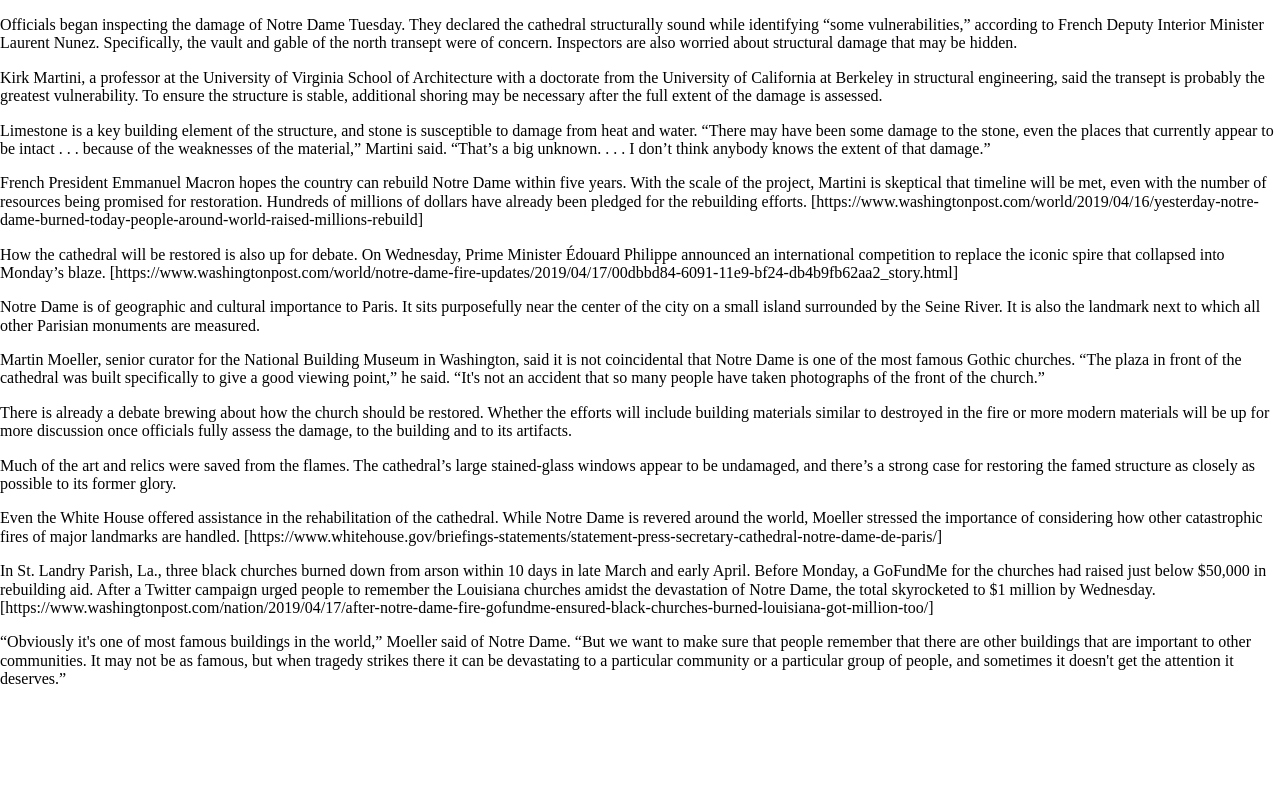
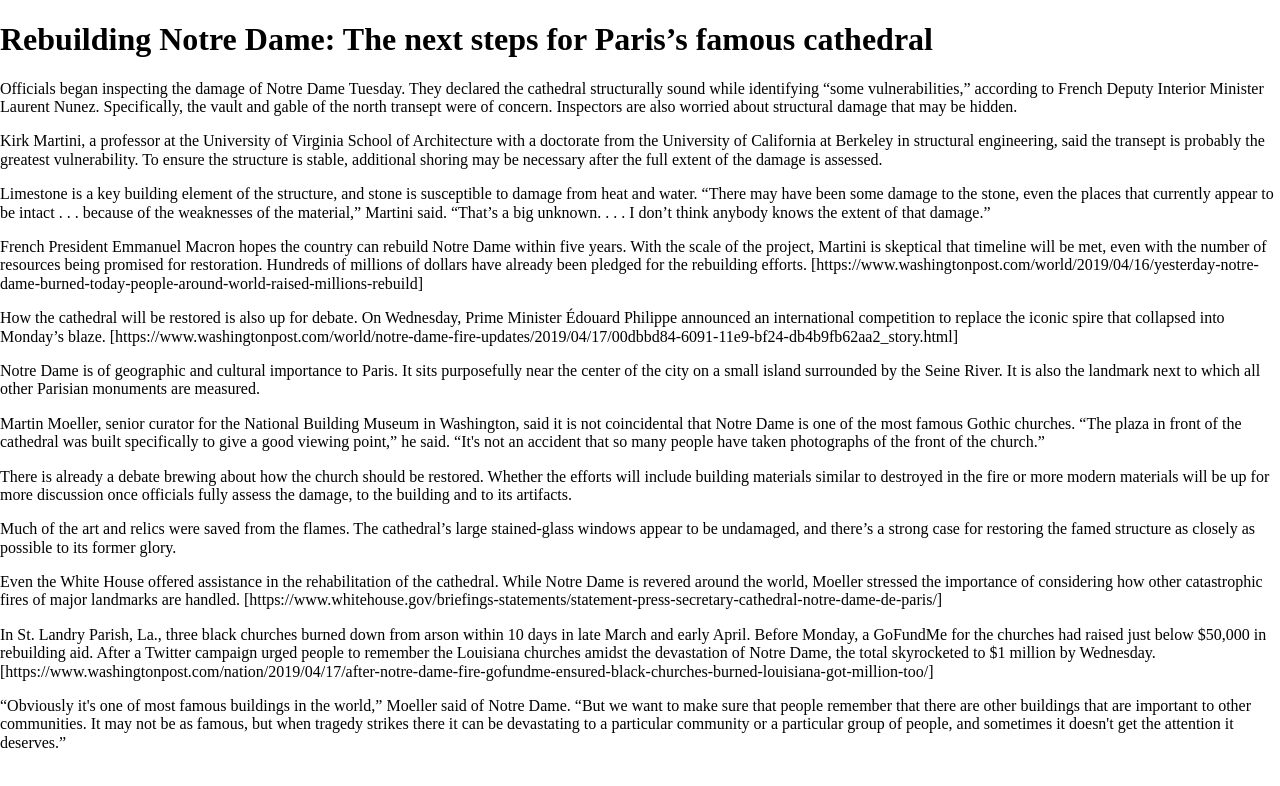
Before and after one commit to kevinmcnulty/kevinmcnulty.github.io, a plain HTML site: page midterm.html in a window 1280 px wide. Drawn offline with nearby package versions, Linux system fonts and the light colour scheme.

Commit message:
first headline

```diff
--- a/midterm.html
+++ b/midterm.html
@@ -9,6 +9,8 @@ steps for Paris’s famous cathedral</title>
 
 <body>
 	<header class="site-header">
+    <h1>Rebuilding Notre Dame: The next
+  steps for Paris’s famous cathedral</h1>
 		<div class="wrapper">
 		</div>
 	</header>
```
